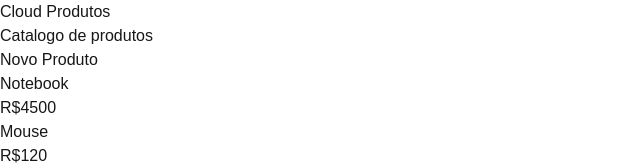
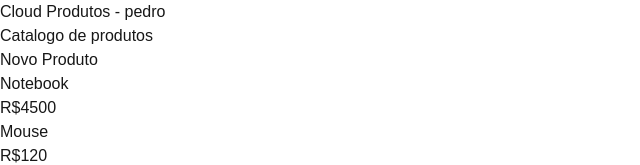
Before and after one commit to Or-Deep777/cloud-products, a Next.js app: page / in a window 1280 px wide. Shown: the top 165 px of the page, without its empty margins (0-640 px from the left). Built offline with nearby package versions, Linux system fonts and the light colour scheme.

Commit message:
trigger redeploy

```diff
--- a/src/app/page.tsx
+++ b/src/app/page.tsx
@@ -19,7 +19,7 @@ const produtos = [
 export default function Home(){
 	return(
 		<main>
-			<h1>Cloud Produtos</h1>
+			<h1>Cloud Produtos - pedro</h1>
 			<p>Catalogo de produtos</p>
 			<button>Novo Produto</button>
 			<section>
```
